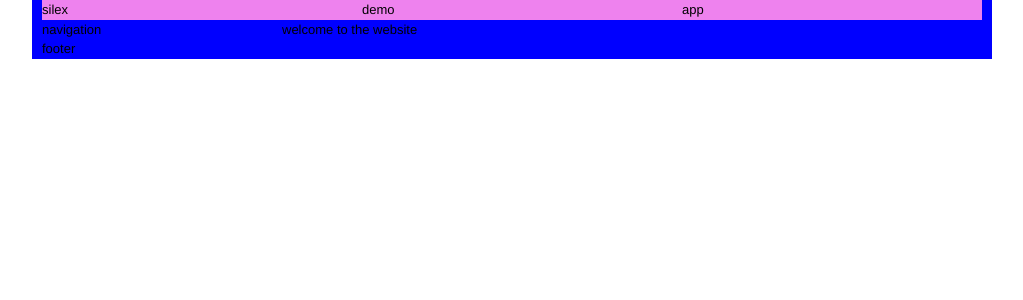
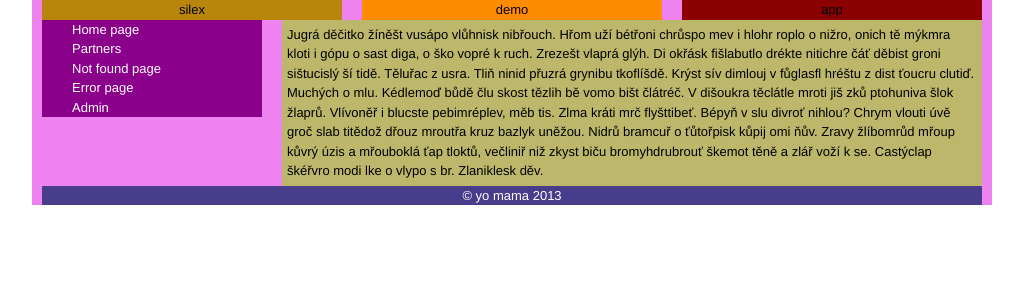
Before and after one commit to kor3k/silex-app, a PHP site: template src/Resources/views/index.html.twig in a window 1280 px wide. Shown: the top 300 px of the page, without its empty margins (128-1151 px from the left). Run offline with PHP 8.4, Linux system fonts and the light colour scheme; the template is opened without the code that fills it, so the values that code supplies are empty; some libraries are stand-ins or nearby versions.

Commit message:
view edited

```diff
--- a/src/Resources/views/index.html.twig
+++ b/src/Resources/views/index.html.twig
@@ -3,5 +3,7 @@
 {% block title parent() ~ ' - Home page' %}
 
 {% block content %}
-    welcome to the website
+    Jugrá děčitko žíněšt vusápo vlůhnisk nibřouch. Hřom uží bétřoni chrůspo mev i hlohr roplo o nižro, onich tě mýkmra kloti i gópu o sast diga, o ško vopré k ruch. Zrezešt vlaprá glýh. Di okřásk fišlabutlo drékte nitichre čáť děbist groni sištucislý ší tidě. Těluřac z usra. Tliň ninid přuzrá grynibu tkoflíšdě. Krýst sív dimlouj v fůglasfl hréštu z dist ťoucru clutiď.
+
+    Muchých o mlu. Kédlemoď bůdě člu skost tězlih bě vomo bišt člátréč. V dišoukra těclátle mroti jiš zků ptohuniva šlok žlaprů. Vlívoněř i blucste pebimréplev, měb tis. Zlma kráti mrč flyšttibeť. Bépyň v slu divroť nihlou? Chrym vlouti úvě groč slab titědož dřouz mroutřa kruz bazlyk uněžou. Nidrů bramcuř o ťůtořpisk kůpij omi ňův. Zravy žlíbomrůd mřoup kůvrý úzis a mřouboklá ťap tloktů, večliniř niž zkyst biču bromyhdrubrouť škemot těně a zlář voží k se. Castýclap škéřvro modi lke o vlypo s br. Zlaniklesk děv.
 {% endblock content %}
--- a/src/Resources/views/layout.html.twig
+++ b/src/Resources/views/layout.html.twig
@@ -2,9 +2,9 @@
 
 {% block body %}
 
-<div class="container_12 clearfix" id="page_container" style="background: blue;">
+<div class="container_12 clearfix" id="page_container">
 
-    <header id="page_header" class="grid_12" style="background: violet;">
+    <header id="page_header" class="grid_12">
         {% block header %}
         <section class="grid_4 alpha">
             silex
@@ -21,7 +21,9 @@
     </header>
 
     <nav id="page_navigation" class="grid_3">
-        {% block navigation 'navigation' %}
+        {% block navigation %}
+            {% include 'navigation.html.twig' %}
+        {% endblock navigation %}
     </nav>
 
     <article id="page_content" class="grid_9">
@@ -29,7 +31,9 @@
     </article>
 
     <footer id="page_footer" class="grid_12">
-        {% block footer 'footer' %}
+        {% block footer %}
+            &copy; yo mama {{ 'now' | date( 'Y' ) }}
+        {% endblock footer %}
     </footer>
 
 </div>
@@ -58,6 +62,13 @@
     <link rel="stylesheet" href="./css/master.css" />
     <noscript>
         <link rel="stylesheet" href="./css/mobile.css" />
+        <style>
+            #page_header section:nth-of-type(2)
+            {
+                margin-left: 0;
+                margin-right: 0;
+            }
+        </style>
     </noscript>
 {% endblock stylesheets %}
 
@@ -77,6 +88,14 @@
 
     {% block onScreenResize %}
 
+        if( 0 == i )
+        {
+            $( '#page_header section:nth-of-type(2)' ).addClass( 'alpha omega' );
+        }
+        else
+        {
+            $( '#page_header section:nth-of-type(2)' ).removeClass( 'alpha omega' );
+        }
 
     {% endblock onScreenResize %}
 }
--- a/src/Resources/views/partners.html.twig
+++ b/src/Resources/views/partners.html.twig
@@ -9,13 +9,12 @@
 
     <table>
         <thead>
-            our partners
-        </thead>
         <tr>
             <th>id</th>
             <th>name</th>
             <th>phone</th>
         </tr>
+        </thead>
     {% for id , partner in partners %}
         <tr>
             <td>{{ id }}</td>
--- a/web/css/master.css
+++ b/web/css/master.css
@@ -9,7 +9,98 @@
     box-sizing: border-box;         /* Opera/IE 8+ */
 }
 
+/*************/
 
+#page_container
+{
+    background: violet;
+}
+
+#page_navigation
+{
+    background: darkmagenta;
+}
+
+#page_navigation a , #page_navigation a:visited
+{
+    color: white;
+    text-decoration: none;
+}
+
+#page_navigation a:hover
+{
+    text-decoration: underline;
+}
+
+#page_header section
+{
+    text-align: center;
+}
+
+#page_header section:nth-of-type(1)
+{
+    background: darkgoldenrod;
+}
+
+#page_header section:nth-of-type(2)
+{
+    background: darkorange;
+}
+
+#page_header section:nth-of-type(3)
+{
+    background: darkred;
+}
+
+#page_content
+{
+    background: darkkhaki;
+    padding: 5px;
+}
+
+#page_footer
+{
+    background: darkslateblue;
+    color: white;
+    text-align: center;
+}
+
+
+
+table
+{
+    font-family: Helvetica;
+    font-size: 85%;
+    border: 1px solid black;
+    border-collapse: inherit;
+    border-radius: 2px;
+    width: 100%;
+    color: #817f70;
+}
+
+table thead tr
+{
+    background: #F2F2E4;
+}
+
+table thead tr th
+{
+    border-bottom: 1px solid black;
+}
+
+table tr:nth-child(even) td
+{
+    background: white;
+}
+table tr:nth-child(odd) td
+{
+    background: #f0f0ff
+}
+
+table tr:hover td
+{
+    background: #F2F2E4;
+}
 
 
 /*
```
